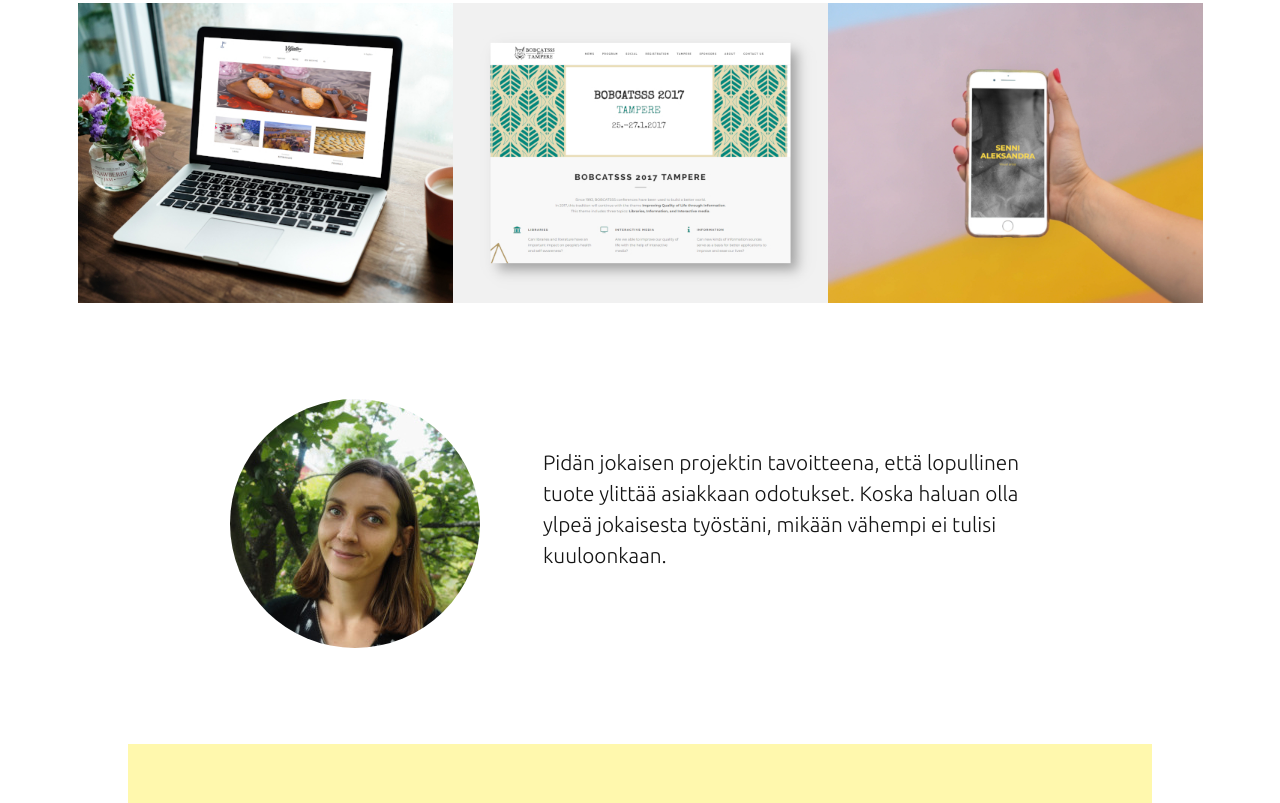
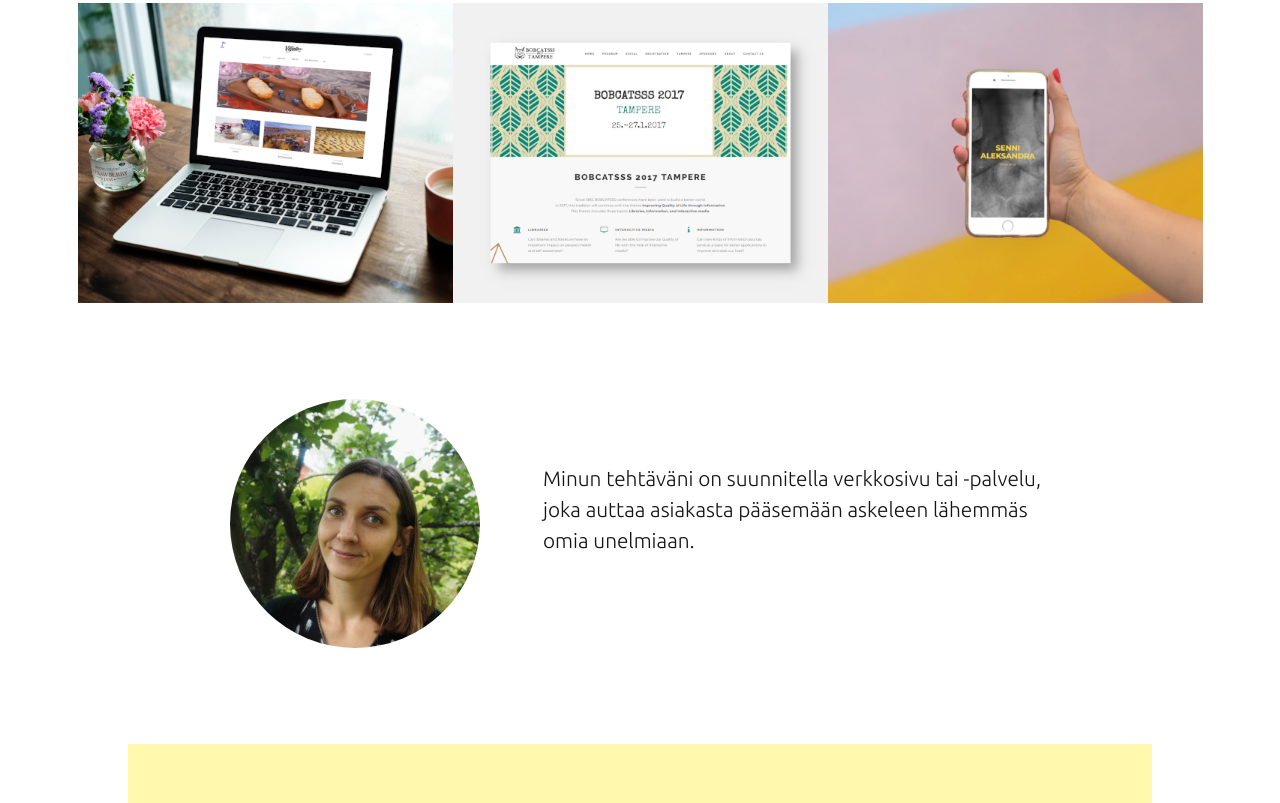
Before and after one commit to tanjahintsanen/portfolio, a website: page index.html in a window 1280 px wide. Shown: the part 657-1460 px from the top of the page. Drawn offline with nearby package versions, Linux system fonts and the light colour scheme.

Commit message:
First version finished

```diff
--- a/index.html
+++ b/index.html
@@ -134,7 +134,7 @@
           <div class="row justify-content-center mx-3 mb-3">
             <div class="col-lg-8">
               <div>
-                <p class="mb-3 text-center">Suunnittelen ja toteutan digitaalisia kokemuksia yksityisille ihmisille, pienille yhteisöille ja tapahtumille. Salainen tukikohtani sijaitsee Tampereella, mutta matkustan mielelläni, joten ei anneta etäisyyden tulla väliimme. Joten jos sinulla on kutkuttavaa projektia tiedossa ja olet tekijää vailla, ota yhteyttä!</p>
+                <p class="mb-3 text-center">Suunnittelen ja toteutan digitaalisia kokemuksia yksityisille ihmisille, pienille yhteisöille ja tapahtumille. Salainen tukikohtani sijaitsee Tampereella, mutta matkustan mielelläni, joten ei anneta etäisyyden tulla väliimme. Jos sinulla on kutkuttavaa projektia tiedossa ja olet tekijää vailla, ota yhteyttä!</p>
               </div>
             </div>
           </div>
@@ -154,7 +154,7 @@
           <div class="col-12 col-md-auto project-img-container">
             <a href="#" class="no-border" data-toggle="modal" data-target="#vanajanViljatarModal">
               <img src="img/viljatar.jpg" alt="project_image" class="image">
-              <div class="text-center d-none d-md-block">
+              <div class="vanajan text-center d-none d-md-block">
                 <span class="subheading">Vanajan & Viljatar</span>
               </div>
             </a>
@@ -163,7 +163,7 @@
           <div class="col-12 col-md-auto project-img-container">
             <a href="#" class="no-border" data-toggle="modal" data-target="#bobcatsssModal">
               <img src="img/bobcatsss-taustalla.jpg" alt="project_image" class="image">
-              <div class="text-center d-none d-md-block">
+              <div class="bobcatsss text-center d-none d-md-block">
                 <span class="subheading">Bobcatsss 2017</span>
               </div>
             </a>
@@ -172,7 +172,7 @@
           <div class="col-12 col-md-auto project-img-container">
             <a href="#" class="no-border" data-toggle="modal" data-target="#senniAleksandraModal">
               <img src="img/senni.jpg" alt="project_image" class="image">
-              <div class="text-center d-none d-md-block">
+              <div class="senni text-center d-none d-md-block">
                 <span class="subheading">Senni Aleksandra</span>
               </div>
             </a>
@@ -188,8 +188,8 @@
           <div class="col-12 col-md-auto text-center">
             <img class="profile-img" src="img/profiili.jpg">
           </div>
-          <div class="col-12 col-md-6 pl-5">
-            <p class="profile-txt pt-5">Pidän jokaisen projektin tavoitteena, että lopullinen tuote ylittää asiakkaan odotukset. Koska haluan olla ylpeä jokaisesta työstäni, mikään vähempi ei tulisi kuuloonkaan.</p>
+          <div class="col-12 col-md-6 pl-5 py-5">
+            <p class="profile-txt mt-3">Minun tehtäväni on suunnitella verkkosivu tai -palvelu, joka auttaa asiakasta pääsemään askeleen lähemmäs omia unelmiaan.</p>
           </div>
         </div>
       </div>
@@ -226,6 +226,10 @@
         </div>
       </div>
     </section>
+
+    <div class="social-icons">
+      <i class="fab fa-linkedin-in"></i>
+    </div>
 
     <!-- MODAL -->
 
--- a/scss/_global.scss
+++ b/scss/_global.scss
@@ -292,13 +292,21 @@ section, footer{
 
 .project-thumbs .project-img-container a div {
   position: absolute;
+  background: #f9b1b9;
   width: 100%;
   height: 100%;
   padding-top: 7rem;
   border: none;
-  background: rgba(33, 32, 30, 0.8);
   &:focus{outline: none;}
   &:hover{border: none;}
+}
+
+.project-thumbs .project-img-container a div.bobcatsss{
+  background: #69a18e;
+}
+
+.project-thumbs .project-img-container a div.senni{
+  background: #d0c0ca;
 }
 
 .project-thumbs .project-img-container a div span {
```
Also changed, not shown: css/one-page-wonder.css, css/one-page-wonder.min.css.
